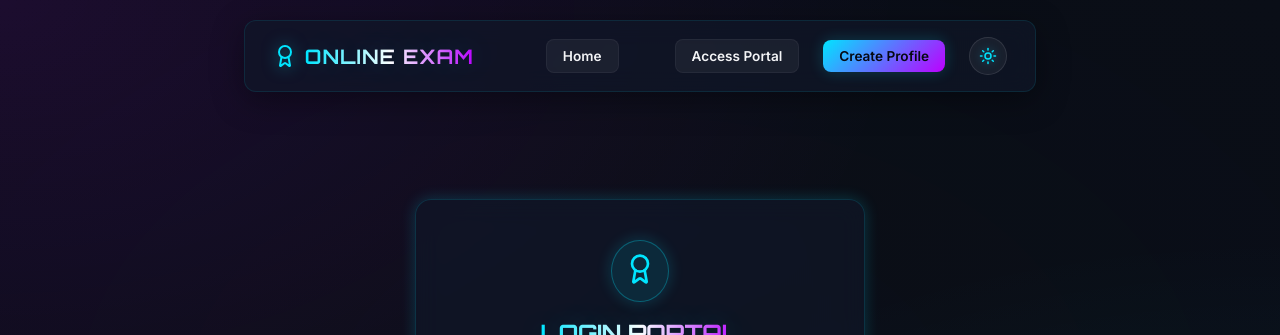
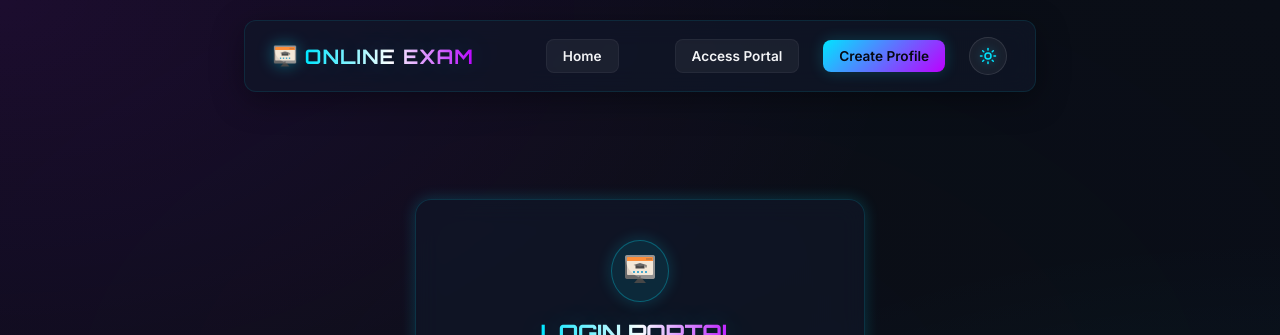
Before and after one commit to Chetan7632/Online-Exam-System, a React (Vite) app in the folder frontend/: page /login in a window 1280 px wide. Shown: the top 335 px of the page. Built offline with nearby package versions, Linux system fonts and the light colour scheme.

Commit message:
change project logo

```diff
--- a/frontend/src/components/Navbar.jsx
+++ b/frontend/src/components/Navbar.jsx
@@ -2,7 +2,7 @@ import React, { useContext } from 'react';
 import { Link, useNavigate } from 'react-router-dom';
 import { AuthContext } from '../context/AuthContext';
 import { ThemeContext } from '../context/ThemeContext';
-import { LogOut, BookOpen, ShieldAlert, Award, User, Sun, Moon } from 'lucide-react';
+import { LogOut, BookOpen, ShieldAlert, User, Sun, Moon } from 'lucide-react';
 
 const Navbar = () => {
   const { user, logout } = useContext(AuthContext);
@@ -30,7 +30,16 @@ const Navbar = () => {
       gap: '24px'
     }}>
       <div style={{ display: 'flex', alignItems: 'center', gap: '8px' }}>
-        <Award size={24} color="#00e5ff" style={{ filter: 'drop-shadow(0 0 8px rgba(0,229,255,0.5))' }} />
+        <img
+          src="/logo.png"
+          alt="Online Exam Logo"
+          style={{
+            height: '24px',
+            width: '24px',
+            objectFit: 'contain',
+            filter: 'drop-shadow(0 0 8px rgba(0,229,255,0.4))'
+          }}
+        />
         <Link to="/" style={{ textDecoration: 'none' }}>
           <span className="title-glow" style={{
             fontFamily: 'var(--font-display)',
--- a/frontend/src/pages/ForgotPassword.jsx
+++ b/frontend/src/pages/ForgotPassword.jsx
@@ -1,7 +1,7 @@
 import React, { useState, useContext } from 'react';
 import { Link, useNavigate } from 'react-router-dom';
 import { AuthContext } from '../context/AuthContext';
-import { Mail, Lock, ShieldAlert, Award } from 'lucide-react';
+import { Mail, Lock, ShieldAlert } from 'lucide-react';
 
 const ForgotPassword = () => {
   const [email, setEmail] = useState('');
@@ -66,7 +66,15 @@ const ForgotPassword = () => {
             border: '1px solid rgba(0, 229, 255, 0.3)',
             boxShadow: '0 0 15px rgba(0, 229, 255, 0.2)'
           }}>
-            <Award size={32} color="#00e5ff" />
+            <img
+              src="/logo.png"
+              alt="Logo"
+              style={{
+                height: '32px',
+                width: '32px',
+                objectFit: 'contain'
+              }}
+            />
           </div>
           <h2 className="title-glow" style={{ fontSize: '1.5rem', marginBottom: '8px' }}>Reset Credentials</h2>
           <p style={{ color: 'var(--text-secondary)', fontSize: '0.85rem', textAlign: 'center' }}>
--- a/frontend/src/pages/Login.jsx
+++ b/frontend/src/pages/Login.jsx
@@ -1,7 +1,7 @@
 import React, { useState, useContext } from 'react';
 import { Link, useNavigate } from 'react-router-dom';
 import { AuthContext } from '../context/AuthContext';
-import { Lock, Mail, Award, CheckCircle } from 'lucide-react';
+import { Lock, Mail, CheckCircle } from 'lucide-react';
 
 const Login = () => {
   const [email, setEmail] = useState('');
@@ -69,7 +69,15 @@ const Login = () => {
             border: '1px solid rgba(0, 229, 255, 0.3)',
             boxShadow: '0 0 15px rgba(0, 229, 255, 0.2)'
           }}>
-            <Award size={32} color="#00e5ff" />
+            <img
+              src="/logo.png"
+              alt="Logo"
+              style={{
+                height: '32px',
+                width: '32px',
+                objectFit: 'contain'
+              }}
+            />
           </div>
           <h2 className="title-glow" style={{ fontSize: '1.5rem', marginBottom: '8px' }}>Login Portal</h2>
           <p style={{ color: 'var(--text-secondary)', fontSize: '0.85rem', textAlign: 'center' }}>
--- a/frontend/src/pages/Register.jsx
+++ b/frontend/src/pages/Register.jsx
@@ -1,7 +1,7 @@
 import React, { useState, useContext } from 'react';
 import { Link, useNavigate } from 'react-router-dom';
 import { AuthContext } from '../context/AuthContext';
-import { User, Mail, Lock, UserCheck, Award } from 'lucide-react';
+import { User, Mail, Lock, UserCheck } from 'lucide-react';
 
 const Register = () => {
   const [name, setName] = useState('');
@@ -61,7 +61,15 @@ const Register = () => {
             border: '1px solid rgba(189, 0, 255, 0.3)',
             boxShadow: '0 0 15px rgba(189, 0, 255, 0.2)'
           }}>
-            <Award size={32} color="#bd00ff" />
+            <img
+              src="/logo.png"
+              alt="Logo"
+              style={{
+                height: '32px',
+                width: '32px',
+                objectFit: 'contain'
+              }}
+            />
           </div>
           <h2 className="title-glow" style={{
             fontSize: '1.5rem',
```
Also changed, not shown: frontend/public/logo.png (added).
